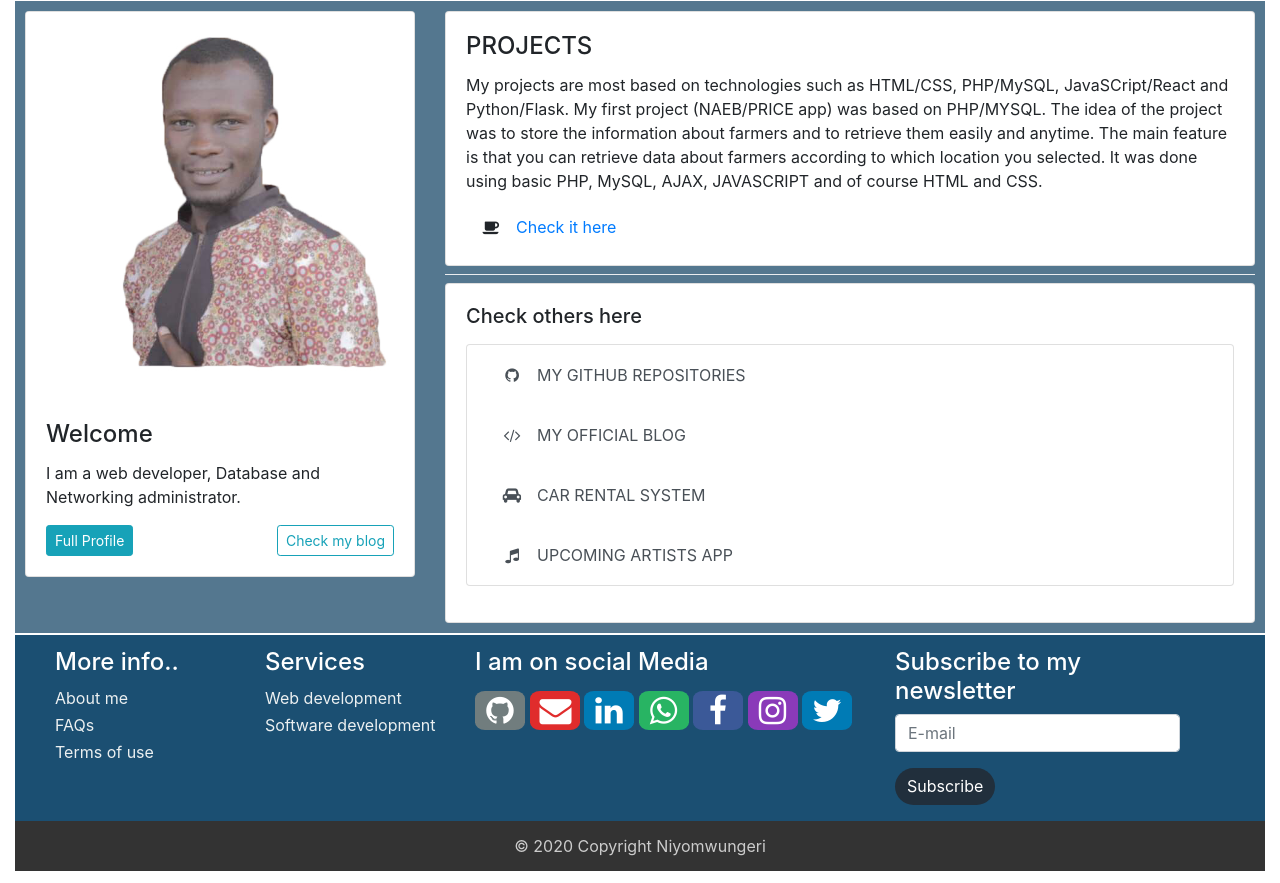
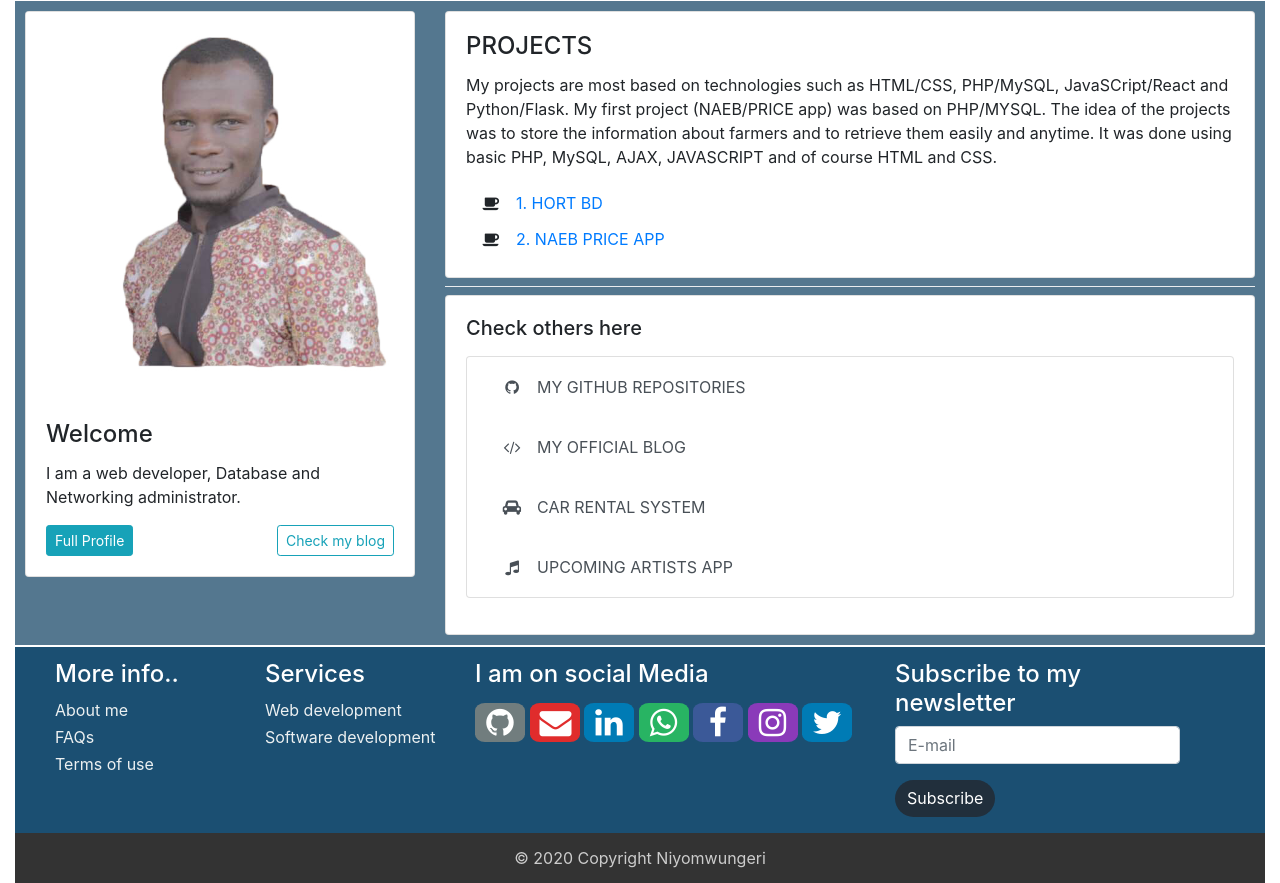
Before and after one commit to Nide17/Niyomwungeri, a Flask app: page /project in a window 1280 px wide. Shown: the part 74-957 px from the top of the page. Run offline with Flask 2, Linux system fonts and the light colour scheme; some libraries are stand-ins or nearby versions.

Commit message:
updated projects with pricehort.cf

```diff
--- a/templates/project.html
+++ b/templates/project.html
@@ -7,10 +7,10 @@
 <div class="card">
     <div class="card-body">
         <h4 class="card-title">PROJECTS</h4>
-        <p class="card-text">My projects are most based on technologies such as HTML/CSS, PHP/MySQL, JavaSCript/React and Python/Flask. My first project (NAEB/PRICE app) was based on PHP/MYSQL. The idea of the project was to store the information about farmers and to retrieve
-            them easily and anytime. The main feature is that you can retrieve data about farmers according to which location you selected. It was done using basic PHP, MySQL, AJAX, JAVASCRIPT and of course HTML and CSS.
+        <p class="card-text">My projects are most based on technologies such as HTML/CSS, PHP/MySQL, JavaSCript/React and Python/Flask. My first project (NAEB/PRICE app) was based on PHP/MYSQL. The idea of the projects was to store the information about farmers and to retrieve them easily and anytime. It was done using basic PHP, MySQL, AJAX, JAVASCRIPT and of course HTML and CSS.
         </p>
-        <i class="fa fa-coffee"></i><a href="http://www.naebpriceapp.cf/" class="whatsapp">Check it here</a>
+        <i class="fa fa-coffee"></i><a href="http://www.pricehort.cf/" class="whatsapp">1. HORT BD</a> <br>
+        <i class="fa fa-coffee"></i><a href="http://www.naebpriceapp.cf/" class="whatsapp">2. NAEB PRICE APP</a>
     </div>
 </div>
 <div class="dropdown-divider"></div>
```
